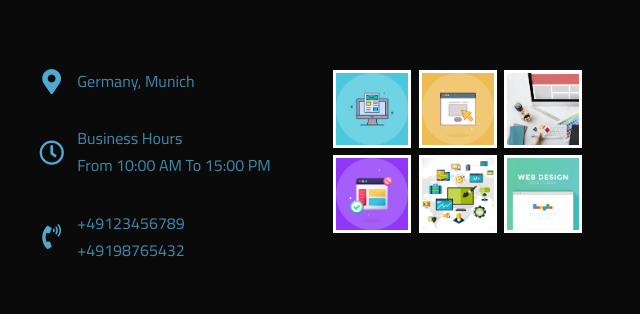
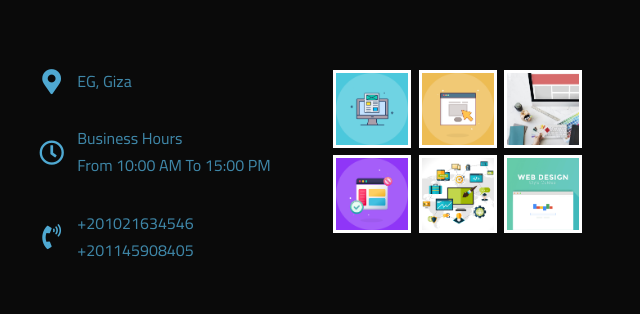
Before and after one commit to Dev-Zidan/MySite, a plain HTML site: page index.html in a window 1280 px wide. Shown: the part 6572-6886 px from the top of the page, 624-1264 px from the left. Drawn offline with Linux system fonts and the light colour scheme; files whose address does not match are found by name.

Commit message:
edit html file

```diff
--- a/index.html
+++ b/index.html
@@ -68,6 +68,7 @@
       </a>
     </div>
     <!-- End Landing -->
+
     <!-- Start skills -->
     <div class="articles" id="skills">
       <h2 class="main-title">Skills</h2>
@@ -292,7 +293,7 @@
         </div>
       </div>
     </div>
-    <!-- End Features -->
+    <!-- End Services -->
 
     <!-- Start Pricing -->
     <div class="pricing" id="pricing">
@@ -415,7 +416,7 @@
         <div class="box">
           <div class="line">
             <i class="fas fa-map-marker-alt fa-fw"></i>
-            <div class="info">Germany, Munich</div>
+            <div class="info">EG, Giza</div>
           </div>
           <div class="line">
             <i class="far fa-clock fa-fw"></i>
@@ -425,8 +426,8 @@
           <div class="line">
             <i class="fas fa-phone-volume fa-fw"></i>
             <div class="info">
-              <span>+49123456789</span>
-              <span>+49198765432</span>
+              <span>+201021634546</span>
+              <span>+201145908405</span>
             </div>
           </div>
         </div>
```
